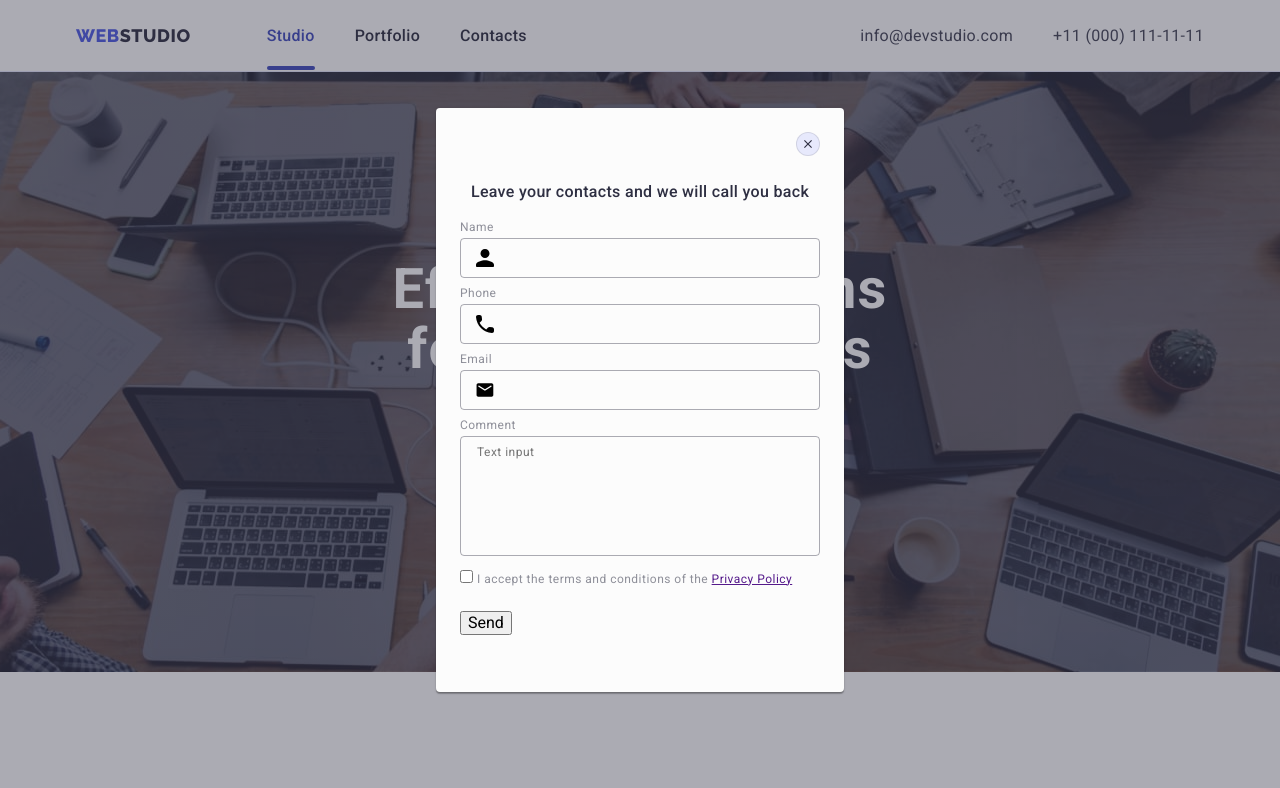
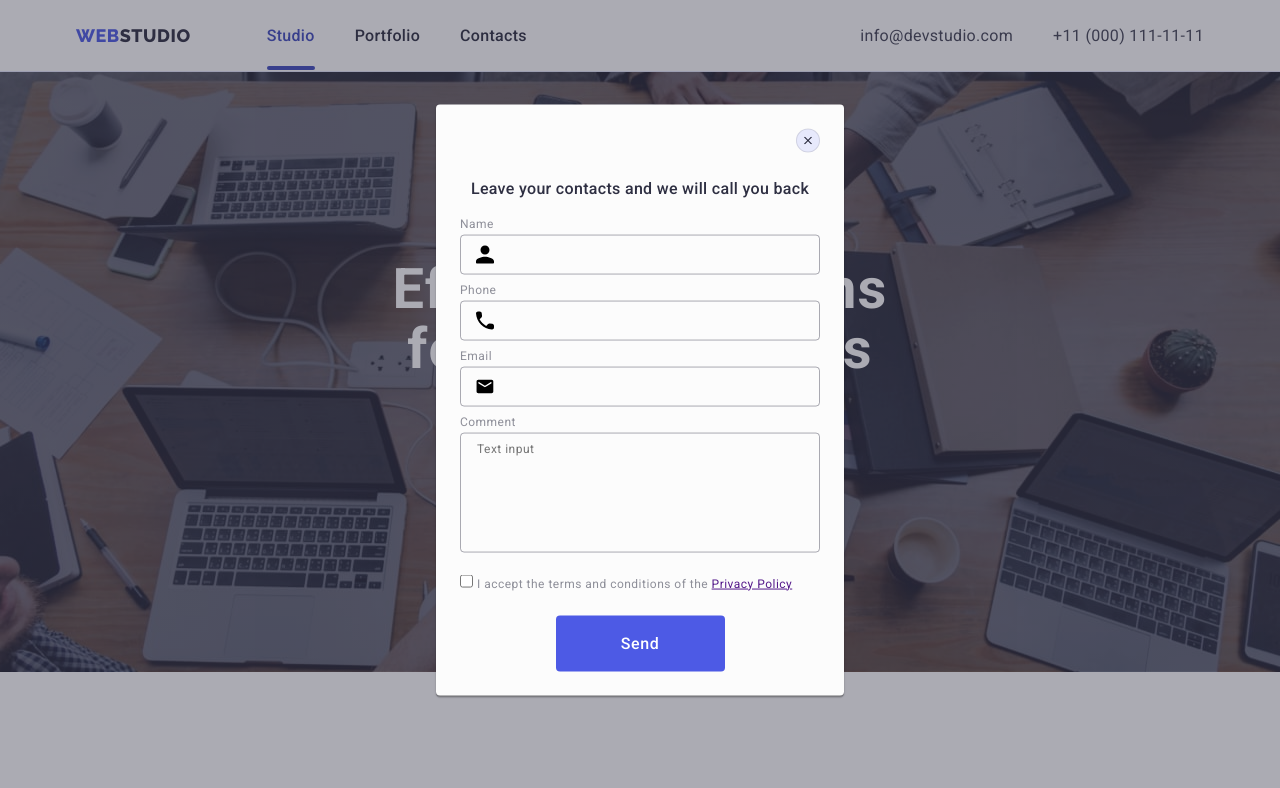
Before and after one commit to Alina-023/goit-markup-hw-06, a plain HTML site: page index.html in a window 1280 px wide. Both pictures are taken after a click on the button "Order Service". Shown: the top 788 px of the page. Drawn offline with nearby package versions, Linux system fonts and the light colour scheme.

Commit message:
button-updates

```diff
--- a/css/styles.css
+++ b/css/styles.css
@@ -734,7 +734,9 @@ body {
 
         margin-bottom: 8px;
 }
-
+.comments {
+        margin-bottom: 16px;
+}
 .form-label {
         display: block;
         font-size: 12px;
@@ -814,3 +816,24 @@ body {
 .checkbox-wrapper {
         margin-bottom: 24px;
 }
+
+.form-submit-btn {
+        display: block;
+        margin: 0 auto;
+        min-width: 169px;
+        height: 56px;
+        font-weight: 500;
+        line-height: 1.5;
+        letter-spacing: 0.04em;
+        color: #ffffff;
+        cursor: pointer;
+        background-color: #4D5AE5;
+        border: none;
+        border-radius: 4px;
+        transition: background-color 250ms cubic-bezier(0.4, 0, 0.2, 1);
+}
+
+.form-submit-btn:focus {
+        outline: none;
+        background-color: #404BBF;
+}
--- a/index.html
+++ b/index.html
@@ -366,18 +366,20 @@
                     </div>
                 </div>
 
-                <div class="modal-window-items-wrapper"><label for="user-comment" class="form-label">Comment</label>
+                <div class="modal-window-items-wrapper comments"><label for="user-comment"
+                        class="form-label">Comment</label>
 
-                    <textarea name="comments" id="user-comment" placeholder="Text input" class="textarea"></textarea>
+                    <textarea name="user-comment" id="user-comment" placeholder="Text input"
+                        class="textarea"></textarea>
                 </div>
 
                 <div class="checkbox-wrapper">
-                    <input id="user-policy" type="checkbox" value="true" class="form-check" name="user-privacy" />
+                    <input id="user-privacy" type="checkbox" value="true" class="form-check" name="user-privacy" />
                     <label for="user-privacy" class="check-desc">I accept the terms and conditions of the <a
                             href="">Privacy Policy</a></label>
                 </div>
 
-                <button type="submit" class="form-submit">Send</button>
+                <button type="submit" class="form-submit-btn">Send</button>
 
             </form>
         </div>
```
